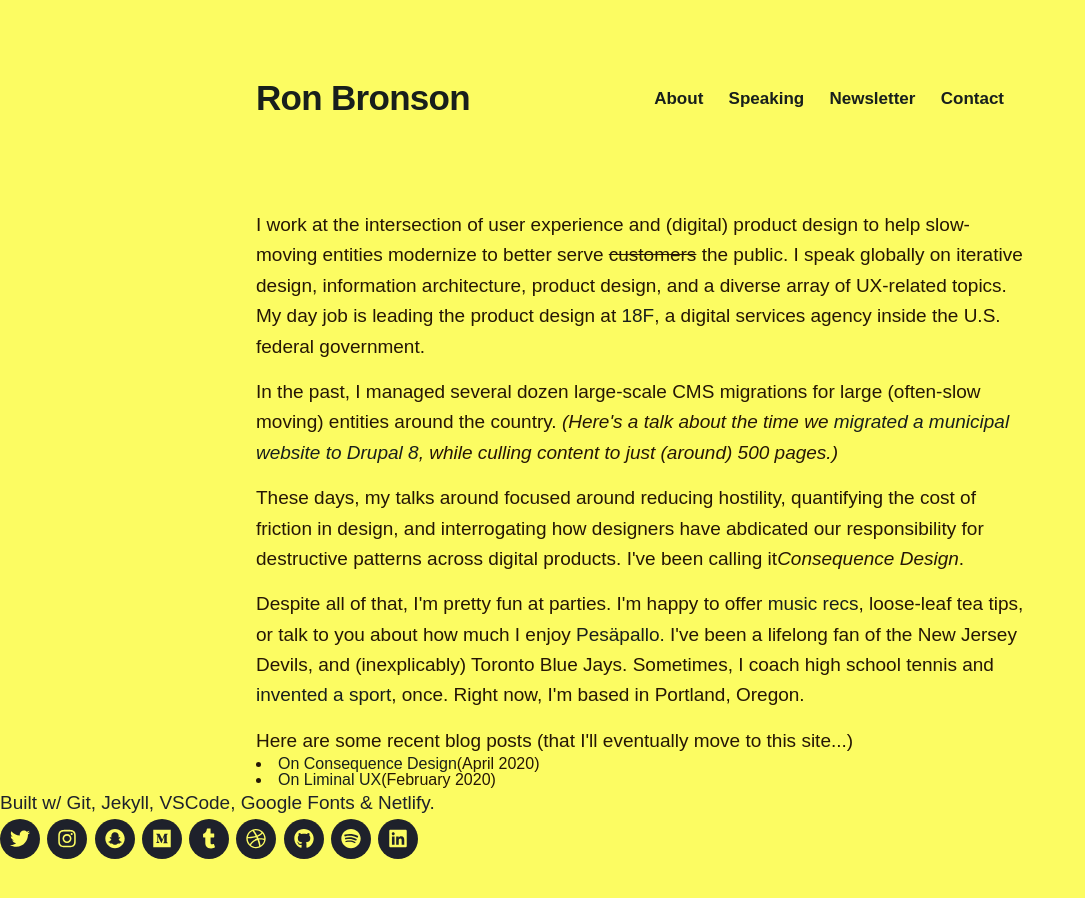
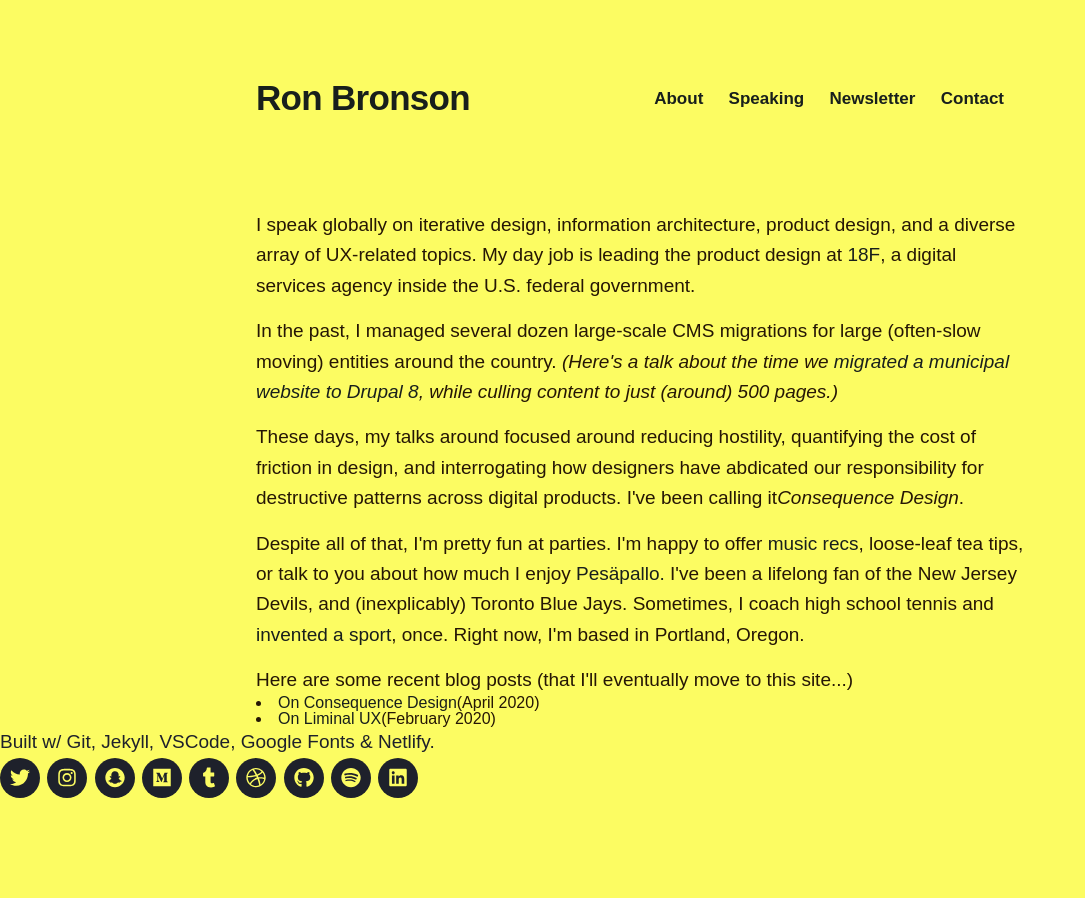
Before and after one commit to quarterback/2020-home, a Jekyll site: the page built from index.html, in a window 1280 px wide. Shown: the whole page, without its empty margins (0-1085 px from the left). Built offline with Jekyll 4.4.1, drawn with Linux system fonts in a browser that asks for light colours; nearby versions of some CDN libraries; some web fonts are replaced.

Commit message:
Update index.html

```diff
--- a/index.html
+++ b/index.html
@@ -10,7 +10,7 @@
 	<div class="wrap">
 
 		<h1></h1>
-		<p>I work at the intersection of user experience and (digital) product design to help slow-moving entities modernize to better serve <s>customers</s> the public. I speak globally on iterative design, information architecture, product design, and a diverse array of UX-related topics. My day job is leading the product design at <a href="https://18f.gsa.gov">18F</a>, a digital services agency inside the U.S. federal government. </p>
+		<p>I speak globally on iterative design, information architecture, product design, and a diverse array of UX-related topics. My day job is leading the product design at <a href="https://18f.gsa.gov">18F</a>, a digital services agency inside the U.S. federal government. </p>
 
 		<p>In the past, I managed several dozen large-scale CMS migrations for large (often-slow moving) entities around the country. <em>(Here's a talk about the time we <a href="https://now.ronbronson.com/project/2018-04-drupal">migrated a municipal website to Drupal 8</a>, while culling content to just (around) 500 pages.)</p> </em>
 
```
